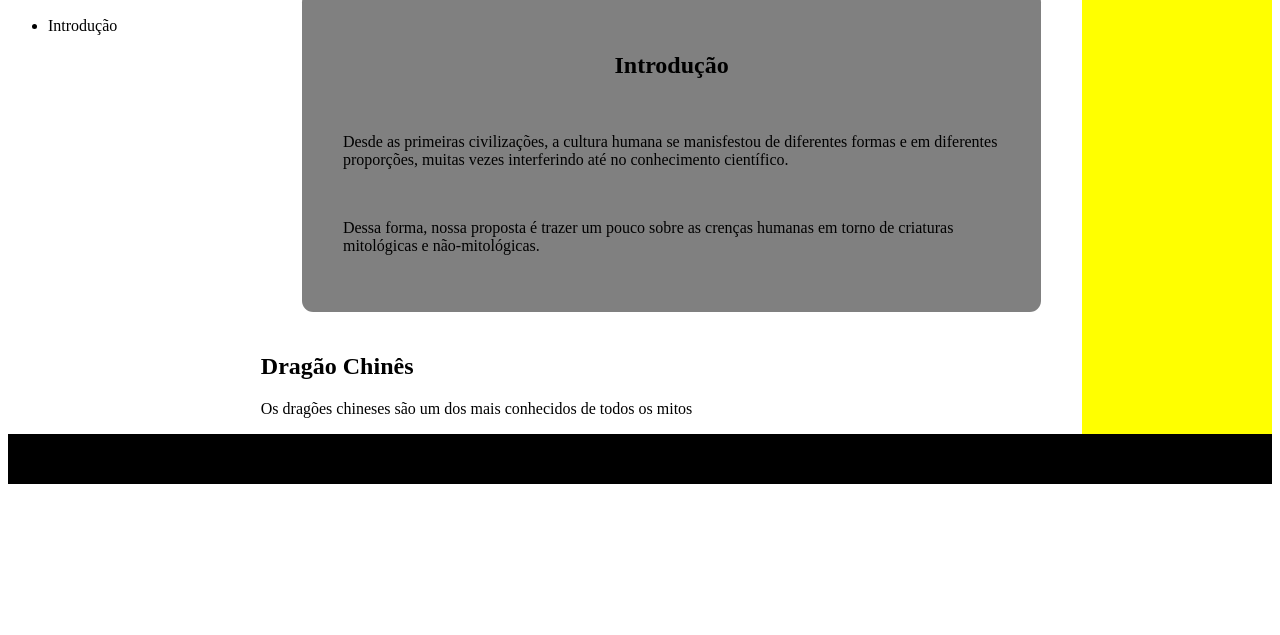
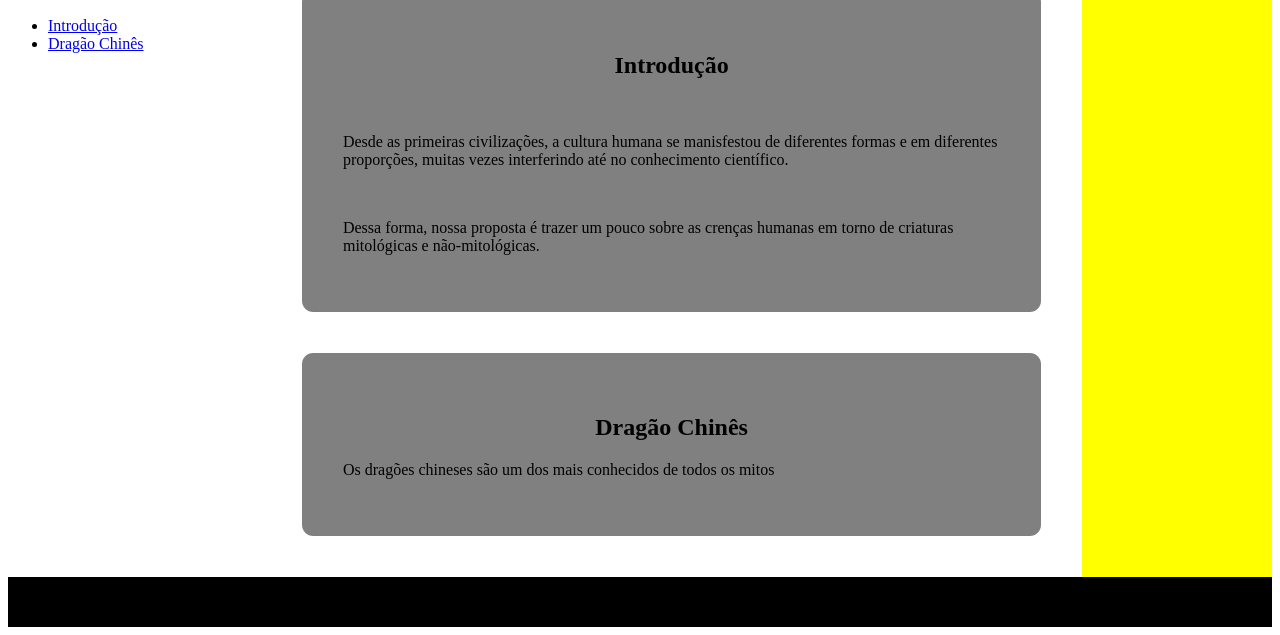
Before and after one commit to PedrGBarruetavenaV/dragoes, a plain HTML site: page index.html in a window 1280 px wide. Shown: the part 208-843 px from the top of the page. Before the commit the page ends 800 px from the top, so only its background shows below. Drawn offline with Linux system fonts and the light colour scheme.

Commit message:
inicio dragão chinês

```diff
--- a/index.html
+++ b/index.html
@@ -14,7 +14,8 @@
         <nav>
             <h2>Navegação</h2>
             <ul>
-                <li><a src="#introducao">Introdução</a></li>
+                <li><a href="#introducao">Introdução</a></li>
+                <li><a href="#dragao-chines">Dragão Chinês</a></li>
             </ul>
         </nav>
         <section id="secao-principal">
@@ -25,9 +26,10 @@
                 <img src="" alt="">
                 <p>Dessa forma, nossa proposta é trazer um pouco sobre as crenças humanas em torno de criaturas mitológicas e não-mitológicas.</p>
             </article>
-            <article>
+            <article class="blocos">
                 <h2>Dragão Chinês</h2>
                 <p>Os dragões chineses são um dos mais conhecidos de todos os mitos</p>
+
             </article>
         </section>
         <section id="propaganda">
```
